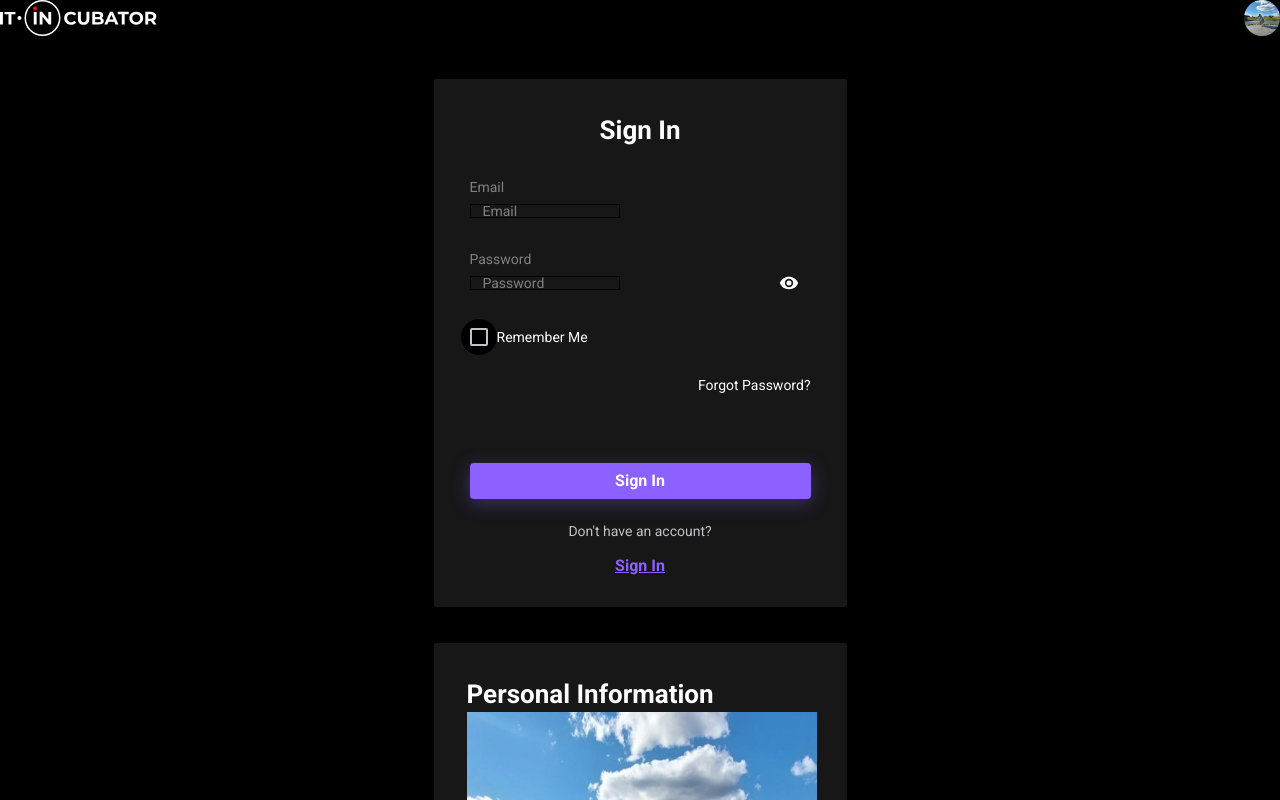
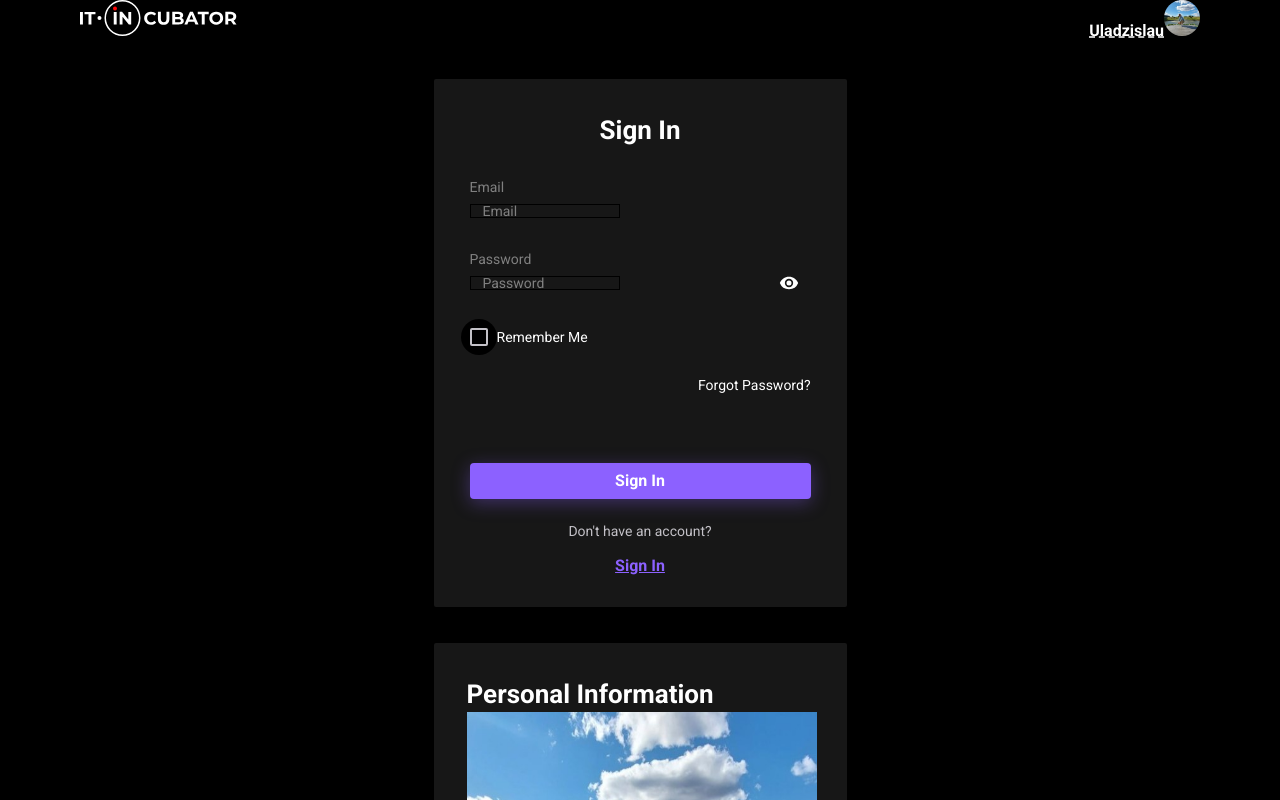
Before and after one commit to Paskinho/flashcards-rtkq, a React (Vite) app: page /login in a window 1280 px wide. Shown: the top 800 px of the page. Built offline with nearby package versions, Linux system fonts and the light colour scheme; no server answers.

Commit message:
Some refactoring css in header

```diff
--- a/src/components/layout/header/header.module.scss
+++ b/src/components/layout/header/header.module.scss
@@ -1,6 +1,9 @@
 .header {
   display: flex;
   justify-content: space-between;
+  margin-right: 80px;
+  margin-left: 80px;
+
 }
 
 .logoLink {
@@ -18,7 +21,8 @@
 }
 
 .userName {
-
+  text-decoration: underline;
+  text-decoration-style: dashed;
 }
 
 .userInfoContainer {
--- a/src/components/layout/header/header.tsx
+++ b/src/components/layout/header/header.tsx
@@ -35,7 +35,8 @@ export const Header = ({isAuth, userInfo, onSignOut}: HeaderProps) => {
                     trigger={
                         <button className={s.userMenuTrigger}>
                             <Typography variant={'subtitle1'} className={s.userName}>
-                                {userInfo?.name}
+                                Uladzislau
+                                {/*{userInfo?.name}*/}
                                 <Avatar src={Avatar1} name={userInfo?.name}/>
                             </Typography>
                         </button>
```
